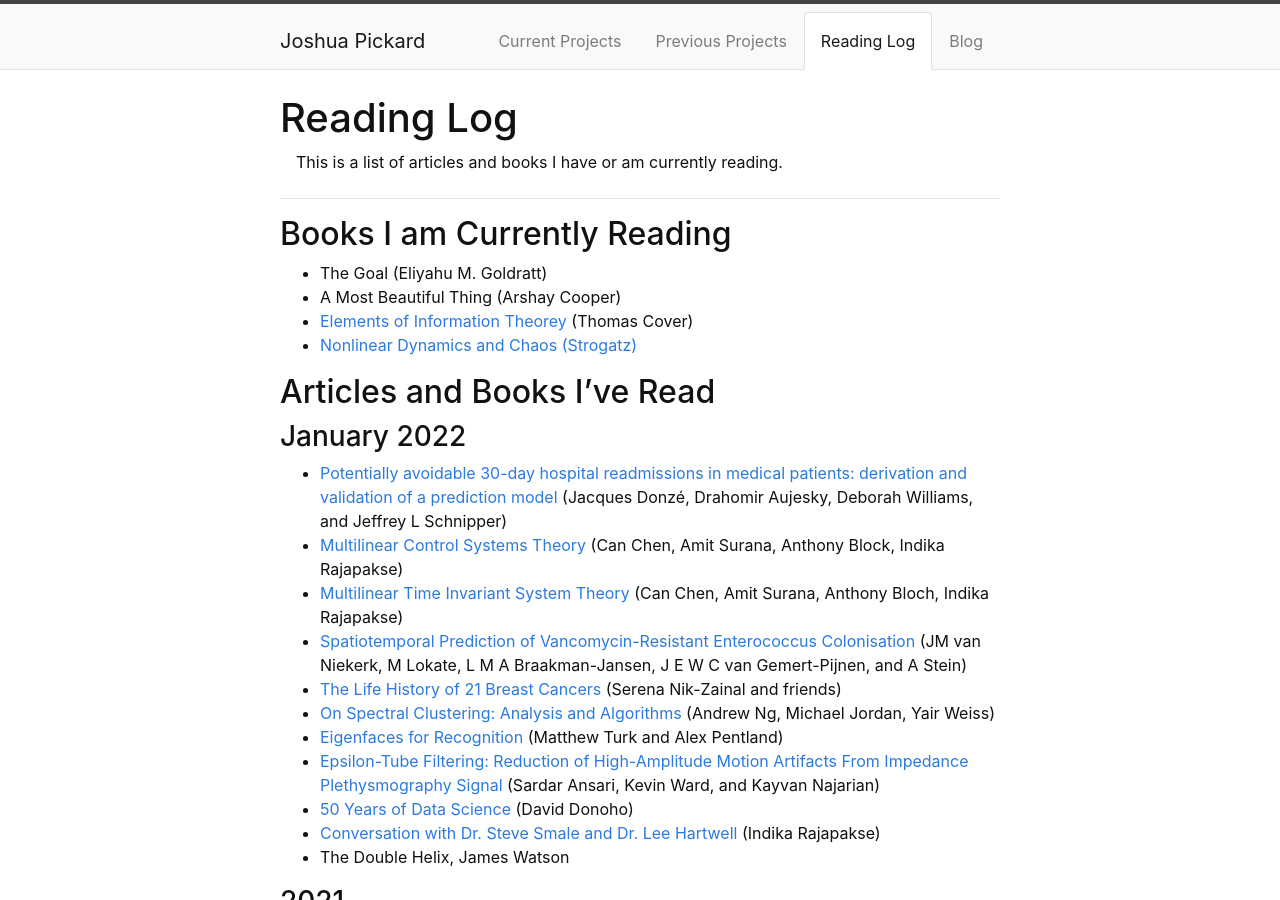
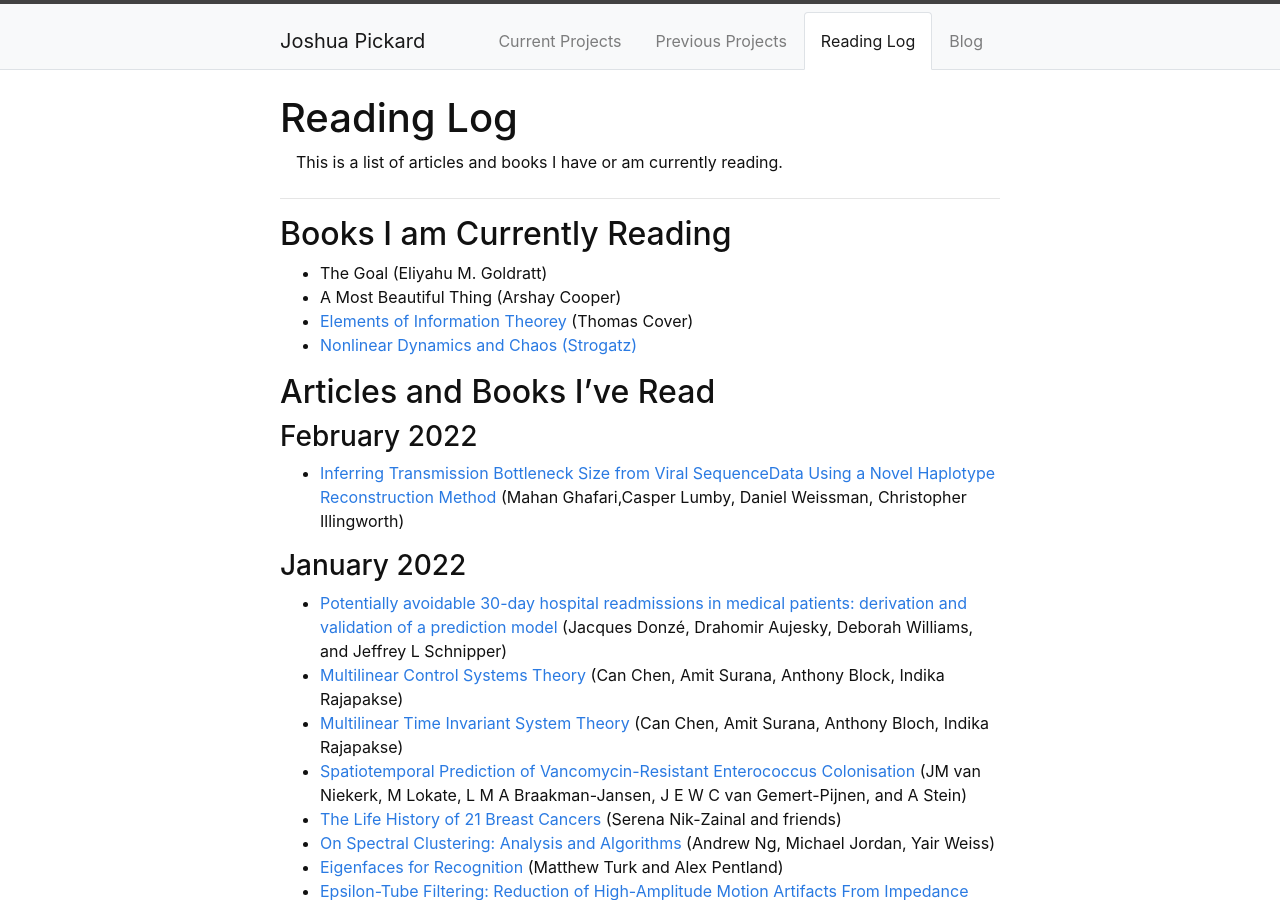
Before and after one commit to Jpickard1/jpickard1.github.io, a Jekyll site: the page built from content/3-Reading_Log.md, in a window 1280 px wide and 900 px high. Built offline with Jekyll 4.4.1, drawn with Linux system fonts in a browser that asks for light colours.

Commit message:
Update 3-Reading_Log.md

```diff
--- a/content/3-Reading_Log.md
+++ b/content/3-Reading_Log.md
@@ -12,6 +12,9 @@ description: >
 - <a href="https://www.biodyn.ro/course/literatura/Nonlinear_Dynamics_and_Chaos_2018_Steven_H._Strogatz.pdf">Nonlinear Dynamics and Chaos (Strogatz)</a>
 
 ## Articles and Books I've Read
+
+### February 2022
+- [Inferring Transmission Bottleneck Size from Viral SequenceData Using a Novel Haplotype Reconstruction Method](https://journals.asm.org/doi/epdf/10.1128/JVI.00014-20) (Mahan Ghafari,Casper Lumby, Daniel Weissman, Christopher Illingworth)
 
 ### January 2022
 - [Potentially avoidable 30-day hospital readmissions in medical patients: derivation and validation of a prediction model](https://jamanetwork.com/journals/jamainternalmedicine/fullarticle/1672282) (Jacques Donzé, Drahomir Aujesky, Deborah Williams, and Jeffrey L Schnipper)
```
